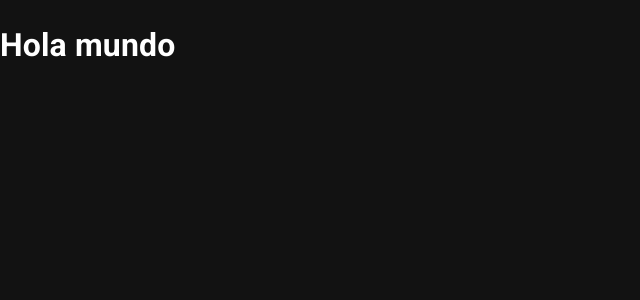
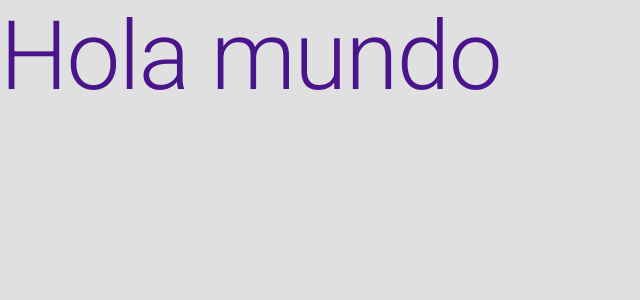
Before and after one commit to v-devOs/NextJS-Seccion-7, a Next.js app: page / in a window 1280 px wide. Shown: the top 300 px of the page, without its empty margins (0-640 px from the left). Built offline with nearby package versions, Linux system fonts and the light colour scheme.

Commit message:
configuracion de temas

```diff
--- a/pages/_app.tsx
+++ b/pages/_app.tsx
@@ -1,16 +1,13 @@
 import type { AppProps } from 'next/app'
-import { CssBaseline, ThemeProvider, createTheme } from '@mui/material'
+import { CssBaseline, ThemeProvider } from '@mui/material'
+import { ligthTheme } from '</themes>'
 
-const basicTheme = createTheme({
-  palette: {
-    mode: 'dark'
-  }
-});
+
 
 export default function App({ Component, pageProps }: AppProps) {
   return (
-    <ThemeProvider theme={ basicTheme }>
-      <CssBaseline/>
+    <ThemeProvider theme={ ligthTheme }>
+      <CssBaseline />
       <Component {...pageProps} />
     </ThemeProvider>
   )
--- a/pages/index.tsx
+++ b/pages/index.tsx
@@ -1,10 +1,11 @@
+import { Typography } from "@mui/material";
 import { NextPage } from "next"
 
 
 
 const HomePage: NextPage = () => {
   return (
-    <h1>Hola mundo</h1>
+    <Typography variant="h1" color={'primary'}>Hola mundo</Typography>
   )
 }
 
--- /dev/null
+++ b/themes/dark-theme.ts
@@ -0,0 +1,19 @@
+import { createTheme } from "@mui/material";
+import { red } from "@mui/material/colors";
+
+export const darkTheme = createTheme({
+  palette: {
+    mode: 'dark',
+
+    secondary : {
+      main: '#19857b'
+    },
+    error : {
+      main: red.A400
+    }
+  },
+
+  components:{
+
+  }
+});
--- /dev/null
+++ b/themes/index.ts
@@ -0,0 +1,2 @@
+export * from './dark-theme'
+export * from './light-theme'
--- /dev/null
+++ b/themes/light-theme.ts
@@ -0,0 +1,26 @@
+import { createTheme } from "@mui/material";
+import { grey, red } from "@mui/material/colors";
+
+export const ligthTheme = createTheme({
+  palette: {
+    mode: 'light',
+    background : {
+      default: grey[300]
+    },
+    primary: {
+      main: '#4a148c'
+    },
+    secondary : {
+      main: '#19857b'
+    },
+    error : {
+      main: red.A400
+    }
+  },
+
+  components:{
+
+  }
+
+
+});
```
